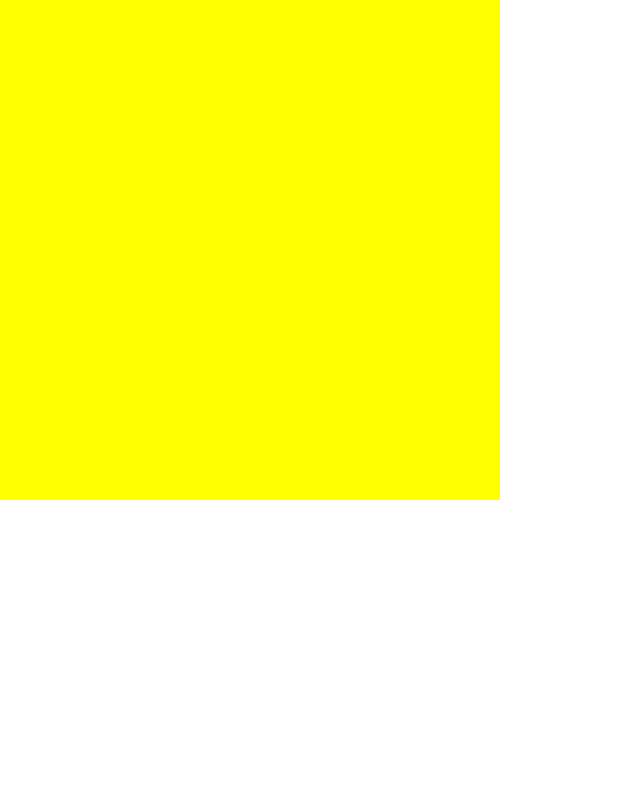
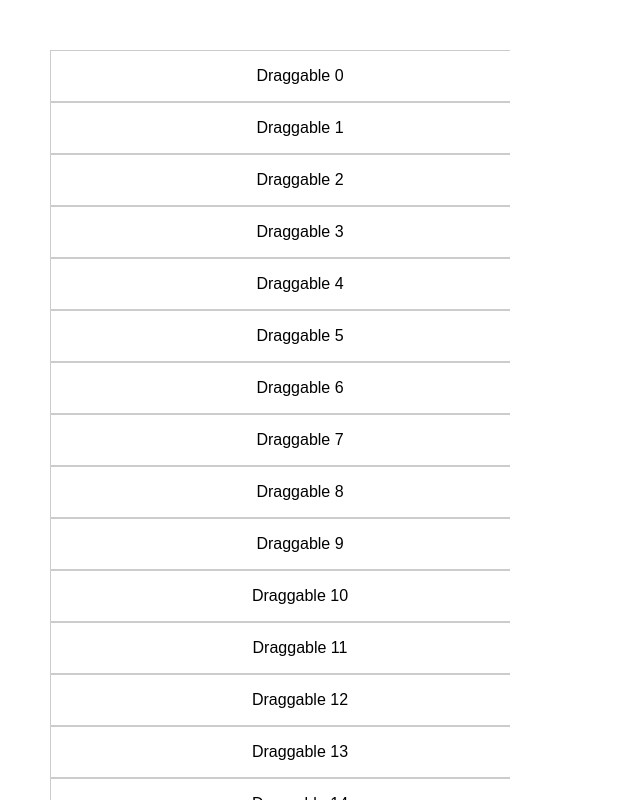
Before and after one commit to kutlugsahin/smooth-dnd-demo, a React (Create React App) app: page / in a window 1280 px wide. Shown: the whole page, without its empty margins (0-640 px from the left). Built offline with nearby package versions, Linux system fonts and the light colour scheme.

Commit message:
impl. cont.

```diff
--- /dev/null
+++ b/src/Vanilla.js
@@ -0,0 +1,37 @@
+import React, { Component } from 'react';
+import container from './smooth-dnd/container';
+
+export default class extends Component {
+  constructor(props) {
+    super(props);
+    this.state = {
+      items: 'Array(50).fill(undefined)'.split('').map((p, i) => i),
+      items2: 'Array(50).fill(undefined)'.split('').map((p, i) => i),
+    };
+
+    this.dragStyle = {
+      height: '50px',
+      textAlign: 'center',
+      border: '1px solid #ccc',
+      vertialAlign: 'middle',
+      lineHeight: '50px'
+    }
+  }
+
+  componentDidMount() {
+    window.container = new container(this.container);
+  }
+
+
+  render() {
+    return (
+      <div style={{ width: '510px', height: '800px', overflowY:'auto' }}>
+        <div ref={e => { this.container = e; }} style={{ width: '500px', margin: '50px' }}>
+          {this.state.items.map(p => (
+            <div style={this.dragStyle} key={p}>Draggable {p}</div>
+          ))}
+        </div>
+      </div>
+    )
+  }
+}
--- a/src/index.js
+++ b/src/index.js
@@ -2,8 +2,9 @@ import React from 'react';
 import ReactDOM from 'react-dom';
 import './index.css';
 import App from './App';
+import Vanilla from './Vanilla';
 import Tryout from './Tryout';
 import registerServiceWorker from './registerServiceWorker';
 
-ReactDOM.render(<Tryout />, document.getElementById('root'));
+ReactDOM.render(<Vanilla />, document.getElementById('root'));
 registerServiceWorker();
--- a/src/smooth-dnd/container.js
+++ b/src/smooth-dnd/container.js
@@ -2,13 +2,53 @@
 // const moveEvents = ['mousemove'];
 // const dropEvents = ['mouseup'];
 
+import mediator from './mediator';
 import * as Utils from './utils';
+import './draggable.css';
+
+const translationValue = '__smooth_dnd_draggable_translation_value';
+const draggableBegin = '__smooth_dnd_draggable_draggable_begining';
+const draggableEnd = '__smooth_dnd_draggable_draggable_end';
 
 const draggableInfo = {
   element: null,
   container: null,
   payload: null,
   position: { x: 0, y: 0 }
+}
+
+class OrientationDependentProps {
+  static horizontalMap = {
+    size: 'clientWidth',
+    begin: 'clientTop',
+    translate: 'transform',
+    setters: {
+      'translate': (val) => `translate3d(${val}px, 0, 0)`
+    }
+  }
+
+  static verticalMap = {
+    size: 'clientHeight',
+    begin: 'clientLeft',
+    translate: 'transform',
+
+    setters: {
+      'translate' : (val) => `translate3d(0,${val}px, 0)`
+    }
+  }
+  constructor(orientation) {
+    this.map = orientation === 'horizontal' ?
+    OrientationDependentProps.horizontalMap :
+    OrientationDependentProps.verticalMap;
+  }
+
+  get(element, prop) {
+    return element[this.map[prop]]
+  }
+
+  set(element, prop, value) {
+    element[this.map[prop]] = this.map.setters[prop](value);
+  }
 }
 
 class Container {
@@ -20,6 +60,10 @@ class Container {
     this.handleDrag = this.handleDrag.bind(this);
     this.onScrollPositionChanged = this.onScrollPositionChanged.bind(this);
     this.wrapChildren = this.wrapChildren.bind(this);
+    this.setItemStates = this.setItemStates.bind(this);
+    this.getElementSize = this.getElementSize.bind(this);
+    this.setDraggableVisibility = this.setDraggableVisibility.bind(this);
+    this.calculateDragPosition = this.calculateDragPosition.bind(this);
     this.containerElement && this.init(element, props);
     this.draggables = [];
 
@@ -29,30 +73,35 @@ class Container {
       addedIndex: null,
       visibleRect: null
     };
+
+    mediator.registerContainer(this);
+    this.init(element, props);
   }
 
   init(element, props) {
     this.containerElement = element;
+    this.setProps(props || Container.defaultProps);
     this.wrapChildren();
-    this.setProps(props);
     this.onScrollPositionChanged();
   }
 
   setProps(props) {
     this.props = Object.assign({}, Container.defaultProps, props);
     if (props.groupName && !props.acceptGroups) {
-      props.acceptGroups = [props.groupName];
+      this.props.acceptGroups = [props.groupName];
     }
+
+    this.orientationDependentProps = new OrientationDependentProps(this.props.orientation);
   }
 
   wrapChildren() {
     // wrap children if they are not
     Array.prototype.map.call(this.containerElement.children, (child, index) => {
       let wrapper = child;
-      if (Utils.hasClass(child, 'smooth-dnd-draggable-wrapper')) {
+      if (!Utils.hasClass(child, 'smooth-dnd-draggable-wrapper')) {
         const div = document.createElement('div');
         div.className = `smooth-dnd-draggable-wrapper ${this.props.orientation}`;
-        this.containerElement.insertBefore(div, div);
+        this.containerElement.insertBefore(div, child);
         div.appendChild(child);
         wrapper = div;
       }
@@ -68,11 +117,13 @@ class Container {
   }
 
   registerEvents() {
-    this.scrollEventListener = Utils.listenScrollParent(this.containerElement, this.onScrollPositionChanged);
+    if (!this.scrollEventListener) {
+      this.scrollEventListener = Utils.listenScrollParent(this.containerElement, this.onScrollPositionChanged);
+    }
   }
 
   isDragRelevant(draggableInfo) {
-    return draggerInfo.container === this ||
+    return draggableInfo.container === this ||
       draggableInfo.container.props.groupName === this.props.groupName ||
       this.acceptGroups.indexOf(draggableInfo.container.props.groupName) > -1;
   }
@@ -82,6 +133,8 @@ class Container {
     return x > left && x < right && y > top && y < bottom;
   }
 
+  // function to be called when the container is relavant to this drag
+  // drag position can be in or out of the container
   handleDrag(draggableInfo) {
     this.state.draggableInfo = draggableInfo;
     // check if mouse is over container
@@ -90,17 +143,72 @@ class Container {
       // handle drop in and reorder
     } else {
       // remove target container if it is this
-      if (draggableInfo.targetContainer === this)
+      if (draggableInfo.targetContainer === this) {
         draggableInfo.targetContainer = null;
+      }
     }
   }
 
+  // handle drop of the relavent drag operation
+  // drop can be in or out of the container
   handleDrop() {
+    const isDroppedIn = this.state.draggableInfo.targetContainer === this;
+  }
+
+  onScrollPositionChanged() {
+    this.rect = this.containerElement.getBoundingClientRect();
+    this.visibleRect = Utils.getVisibleRect(this.containerElement);
+    if(this.draggableInfo){
+      this.handleDrag(draggableInfo);
+    }
+  }
+
+  setItemStates(removedIndex, addedIndex, size) {
+    let { removedIndex: prevRemovedIndex, addedIndex: prevAddedIndex } = this.state;
+    if (prevRemovedIndex === null) prevRemovedIndex = Number.MAX_SAFE_INTEGER;
+    if (prevAddedIndex === null) prevAddedIndex = Number.MAX_SAFE_INTEGER;
+    const currentAddedIndex = addedIndex || Number.MAX_SAFE_INTEGER;
+    const currentRemovedIndex = removedIndex || Number.MAX_SAFE_INTEGER;
+
+    if (prevRemovedIndex !== currentRemovedIndex) {
+      if (prevRemovedIndex < Number.MAX_SAFE_INTEGER) {
+        this.setDraggableVisibility(this.draggables[prevRemovedIndex], false);
+      }
+      if (currentRemovedIndex < Number.MAX_SAFE_INTEGER) {
+        this.setDraggableVisibility(this.draggables[currentRemovedIndex], false);
+      }
+    }
+
+    for (let i = 0; i < this.draggables.length; i++) {
+      var draggable = this.draggables[i];
+      let prevDirection = (prevRemovedIndex < i ? -1 : 0) + (prevAddedIndex <= i ? 1 : 0);
+      let currentDirection = (currentRemovedIndex < i ? -1 : 0) + (currentAddedIndex <= i ? 1 : 0)
+
+      if (prevDirection !== currentDirection) {
+        const translation = currentDirection === 1 ? this.getElementSize(draggable) :
+          currentDirection === 0 ? 0 : 0 - this.getElementSize(draggable);
+        this.orientationDependentProps.set(draggable, 'translate', translation);
+        draggable[draggableBegin] = translation;
+      }
+    }
+
+    this.state.addedIndex = addedIndex;
+    this.state.removedIndex = removedIndex;
+  }
+
+  calculateDragPosition() {
+    const dragCenter = this.state.draggableInfo.position;
 
   }
 
-  onScrollPositionChanged() {
-    this.visibleRect = Utils.getVisibleRect(this.containerElement);
+  getElementSize(element) {
+    return this.orientationDependentProps.get(element, 'size');
+  }
+
+  setDraggableVisibility(draggable, isVisible) {
+    draggable.style.visibility = isVisible ? 'visible' : 'hidden';
+    draggable.style.pointerEvents = isVisible ? 'all' : 'none';
+    // draggable.style[`${this.props.orientation === 'horizontal' ? 'width' : 'height'}`] = isVisible ? 'unset' : '0';
   }
 }
 
@@ -111,3 +219,5 @@ Container.defaultProps = {
   orientation: 'vertical', // vertical | horizontal
   getChildPayload: (index) => { return undefined }
 }
+
+export default Container;
--- a/src/smooth-dnd/draggable.css
+++ b/src/smooth-dnd/draggable.css
@@ -1,3 +1,4 @@
-.draggable {
-  overflow: hidden;
+.smooth-dnd-draggable-wrapper {
+  overflow: auto;
+  transition: transform 0.2s ease;
 }
--- a/src/smooth-dnd/mediator.js
+++ b/src/smooth-dnd/mediator.js
@@ -2,22 +2,18 @@ import * as Utils from './utils'
 
 const grabEvents = ['mousedown'];
 const moveEvents = ['mousemove'];
-const releaseEvents = ['mousedown'];
+const releaseEvents = ['mouseup'];
 
-const draggableInfo = {
-  element: null,
-  container: null,
-  payload: null,
-  position: {x: 0, y: 0}
-}
-
-export class {
+class Mediator {
   constructor() {
     this.addGrabListeners = this.addGrabListeners.bind(this);
     this.addMoveListeners = this.addMoveListeners.bind(this);
     this.removeMoveListeners = this.removeMoveListeners.bind(this);
     this.addReleaseListeners = this.addReleaseListeners.bind(this);
     this.removeReleaseListeners = this.removeReleaseListeners.bind(this);
+    this.getGhostElement = this.getGhostElement.bind(this);
+    this.getDraggableInfo = this.getDraggableInfo.bind(this);
+    this.handleDropAnimation = this.handleDropAnimation.bind(this);
 
     this.onMouseMove = this.onMouseMove.bind(this);
     this.onMouseDown = this.onMouseDown.bind(this);
@@ -41,58 +37,126 @@ export class {
 
   addGrabListeners() {
     grabEvents.forEach(e => {
-      window.document.addEventListener(e, onMouseDown);
+      window.document.addEventListener(e, this.onMouseDown);
     });
   }
 
   addMoveListeners() {
     moveEvents.forEach(e => {
-      window.document.addEventListener(e, onMouseMove);
+      window.document.addEventListener(e, this. onMouseMove);
     });
   }
 
   removeMoveListeners() {
     moveEvents.forEach(e => {
-      window.document.removeEventListener(e, onMouseMove);
+      window.document.removeEventListener(e, this.onMouseMove);
     });
   }
 
   addReleaseListeners() {
-    moveEvents.forEach(e => {
-      window.document.addEventListener(e, onMouseUp);
+    releaseEvents.forEach(e => {
+      window.document.addEventListener(e, this.onMouseUp);
     });
   }
 
   removeReleaseListeners() {
-    moveEvents.forEach(e => {
-      window.document.removeEventListener(e, onMouseUp);
+    releaseEvents.forEach(e => {
+      window.document.removeEventListener(e, this.onMouseUp);
     });
   }
 
+  getGhostElement(element, { x, y }) {
+    const { left, top, right, bottom } = element.getBoundingClientRect();
+    const midX = right - left / 2;
+    const midY = bottom - top / 2;
+    const div = document.createElement('div');
+    div.style.position = 'fixed';
+    div.style.pointerEvents = 'none';
+    div.style.left = left + 'px';
+    div.style.top = top + 'px';
+    div.style.width = right - left + 'px';
+    div.style.height = bottom - top + 'px';
+    div.appendChild(element.cloneNode(true));
+
+    return {
+      ghost: div,
+      centerDelta: { x: midX - x, y: midY - y },
+      positionDelta: { left: left - x, top: top - y }
+    };
+  }
+
+  getDraggableInfo(draggableElement) {
+    const container = this.containers.filter(p => Utils.hasParent(draggableElement, p.containerElement))[0];
+    const draggableIndex = container.draggables.indexOf(draggableElement);
+    container.state.removedIndex = draggableIndex;
+    return {
+      container,
+      element: draggableElement,
+      payload: container.props.getChildPayload(draggableIndex),
+      targetContainer: null,
+      position: {x: 0, y: 0}
+    }
+  }
+
+  handleDropAnimation(callback) {
+    document.body.removeChild(this.ghostInfo.ghost);
+    callback();
+  }
+
   onMouseDown(e) {
-    const draggable = Utils.getParent(e.target, 'smooth-dnd-draggable-wrapper');
-    if (draggable) {
-      container = this.containers.filter(p => hasParent(draggable, p.containerElement))[0];
-
-      draggableInfo.container = container;
-      draggableInfo.element = draggable;
-      draggableInfo.payload = container.getChildPayload(container.containerElement.draggables.indexOf(draggable));
-      draggableInfo.position.x = e.clientX;
-      draggableInfo.position.y = e.clientY;
-
+    this.grabbedElement = Utils.getParent(e.target, '.smooth-dnd-draggable-wrapper');
+    if (this.grabbedElement) {
       this.addMoveListeners();
       this.addReleaseListeners();
-      this.dragListeningContainers = this.containers.filter(p => p.isDragRelavent(draggableInfo));
     }
   }
 
   onMouseUp(e) {
     this.removeMoveListeners();
     this.removeReleaseListeners();
-    this.dragListeningContainers.forEach(p => p.handleDrop(draggableInfo));
+
+    if (this.draggableInfo) {
+      this.handleDropAnimation(() => {
+        (this.dragListeningContainers || []).forEach(p => {
+          // call handle drop function of the container if it is either source or target of drag event
+          if (p === this.draggableInfo.container || p === this.draggableInfo.targetContainer) {
+            p.handleDrop(this.draggableInfo);
+            p.deregisterEvents();
+          }
+        });
+
+        this.dragListeningContainers = null;
+        this.grabbedElement = null;
+        this.ghostInfo = null;
+        this.draggableInfo = null;
+      });
+    }
   }
 
   onMouseMove(e) {
-    this.dragListeningContainers.forEach(p => p.handleDrag(draggableInfo));
+    e.preventDefault();
+    if (!this.draggableInfo) {
+      // first move after grabbing  draggable
+      this.ghostInfo = this.getGhostElement(this.grabbedElement, {x: e.clientX, y: e.clientY});
+      document.body.appendChild(this.ghostInfo.ghost);
+
+      this.draggableInfo = this.getDraggableInfo(this.grabbedElement);
+      this.draggableInfo.position = {
+        x: e.clientX + this.ghostInfo.centerDelta.x,
+        y: e.clientY + this.ghostInfo.centerDelta.y
+      };
+      this.dragListeningContainers = this.containers.filter(p => p.isDragRelevant(this.draggableInfo));
+      this.dragListeningContainers.forEach(p => p.registerEvents());
+    } else {
+     // just update ghost position && draggableInfo position
+      this.ghostInfo.ghost.style.left = `${e.clientX + this.ghostInfo.positionDelta.left}px`;
+      this.ghostInfo.ghost.style.top = `${e.clientY + this.ghostInfo.positionDelta.top}px`;
+      this.draggableInfo.position.x = e.clientX + this.ghostInfo.centerDelta.x;
+      this.draggableInfo.position.y = e.clientY + this.ghostInfo.centerDelta.y;
+    }
+
+    this.dragListeningContainers.forEach(p => p.handleDrag(this.draggableInfo));
   }
 }
+
+export default new Mediator();
--- a/src/smooth-dnd/utils.js
+++ b/src/smooth-dnd/utils.js
@@ -12,7 +12,8 @@ export const getVisibleRect = (element) => {
   let rect = element.getBoundingClientRect();
   currentElement = element.parentElement;
   while (currentElement) {
-    rect = getIntersection(rect, currentElement.getBoundindClientRect())
+    rect = getIntersection(rect, currentElement.getBoundingClientRect());
+    currentElement = currentElement.parentElement;
   }
   return rect;
 }
@@ -48,6 +49,7 @@ export const hasParent = (element, parent) => {
     if (current === parent) {
       return true;
     }
+    current = current.parentElement;
   }
   return false;
 }
@@ -55,7 +57,10 @@ export const hasParent = (element, parent) => {
 export const getParent = (element, selector) => {
   let current = element;
   while (current) {
-    if (current.matches(selector)) { return current;}
+    if (current.matches(selector)) {
+      return current;
+    }
+    current = current.parentElement;
   }
 
   return null;
@@ -64,3 +69,20 @@ export const getParent = (element, selector) => {
 export const hasClass = (element, cls) => {
   return element.className.split(' ').map(p => p).indexOf(cls) > -1;
 }
+
+export const debounce = (fn, delay, immediate) => {
+  let timer = null;
+  return (...params) => {
+    if (timer) {
+      clearTimeout(timer);
+    }
+    if (immediate && !timer) {
+      fn.call(this, ...params);
+    } else {
+      timer = setTimeout(() => {
+        timer = null;
+        fn.call(this, ...params);
+      }, delay);
+    }
+  }
+}
```
